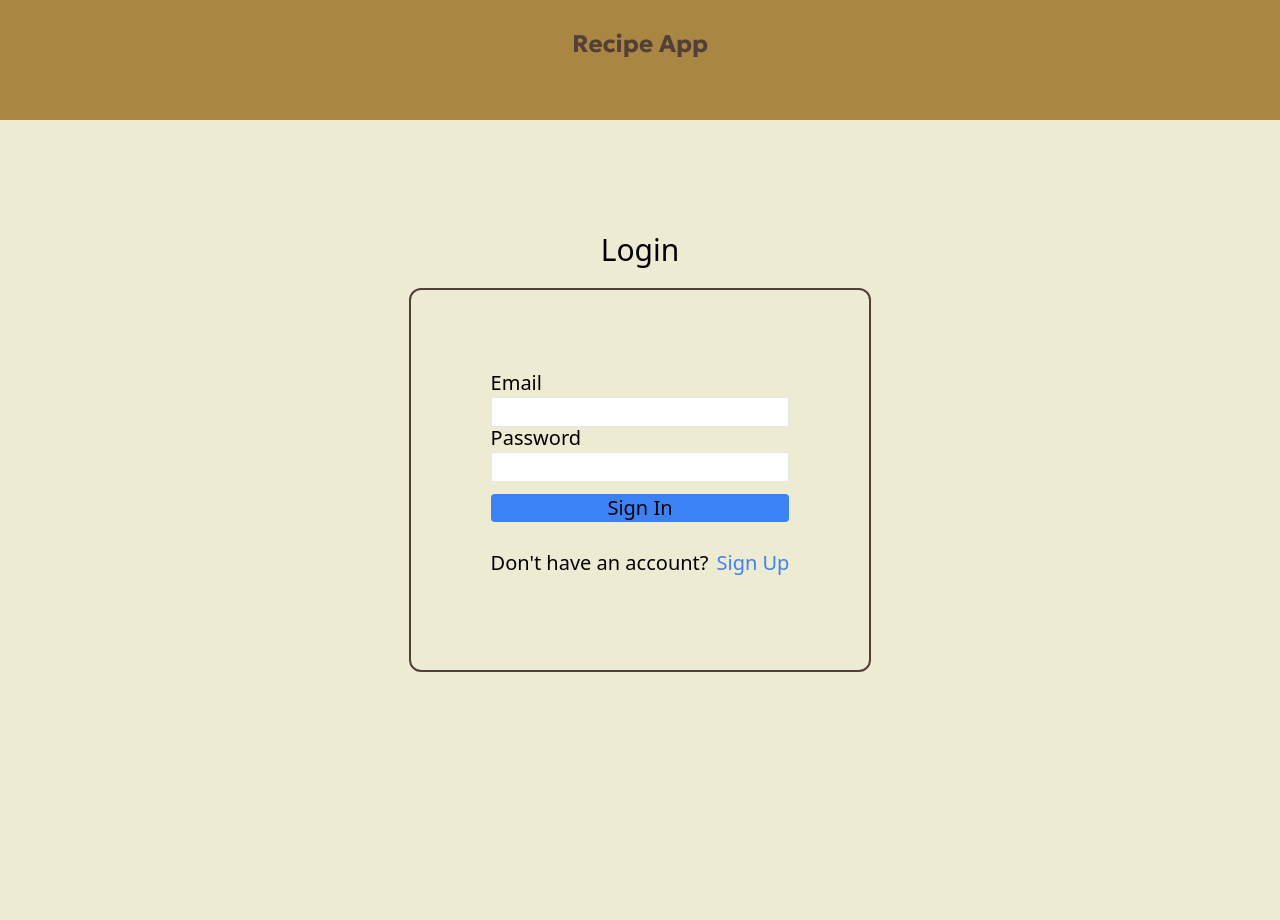
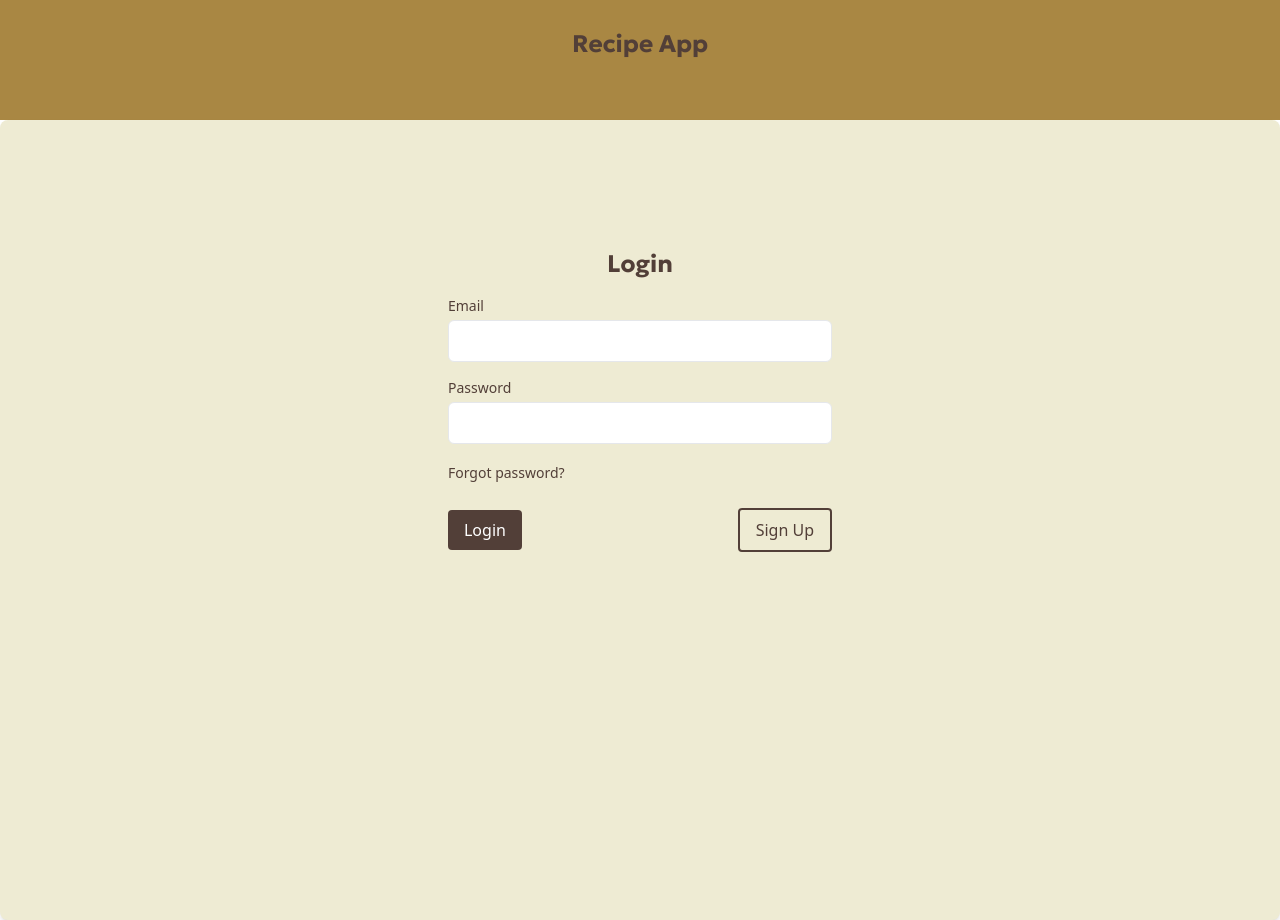
Before and after one commit to Renz757/recipe-app, a React (Vite) app: page /login in a window 1280 px wide. Built offline with nearby package versions, Linux system fonts and the light colour scheme; no server answers; the database is empty.

Commit message:
restyled component

```diff
--- a/src/Pages/Login.jsx
+++ b/src/Pages/Login.jsx
@@ -11,7 +11,7 @@ const Login = () => {
   const [signInError, setSignInError] = useState("");
   const [loading, setLoading] = useState(false);
 
-  const navigate = useNavigate()
+  const navigate = useNavigate();
 
   const emailHandler = (event) => {
     setEmail(event.target.value);
@@ -39,7 +39,7 @@ const Login = () => {
 
     try {
       await signInWithEmailAndPassword(auth, email, password);
-      navigate("/")
+      navigate("/");
     } catch (error) {
       setSignInError("There was an issue signing in");
       console.log(signInError, error);
@@ -48,39 +48,69 @@ const Login = () => {
   };
 
   return (
-    <div className="flex items-center w-screen h-screen bg-eggshell pt-28 flex-col gap-y-5">
-      <h1 className="text-3xl">Login</h1>
-      <form
-        onSubmit={submitHandler}
-        className="max-w-lg border-2 h-96 border-vandyke rounded-xl grid grid-cols-1 grid-rows-4 p-20 text-xl justify-center items-center"
+    <>
+      <div className="p-32 rounded-lg shadow-md bg-eggshell bg-no-repeat w-screen h-screen">
+        <div className="w-10/12 mx-auto">
+          <form onSubmit={submitHandler} className="max-w-sm mx-auto">
+            <h1 className="text-2xl font-bold font-Geologica text-vandyke mb-4 text-center">Login</h1>
+            <div className="mb-4">
+              <label
+                htmlFor="email"
+                className="block text-sm font-medium text-vandyke"
               >
-        <div className="flex flex-col">
-          <label>Email</label>
+                Email
+              </label>
               <input
+                type="email"
+                id="email"
+                name="email"
+                required
+                className="mt-1 p-2 w-full border rounded-md"
                 onChange={emailHandler}
-            value={email}
-            className="border"
-            type="text"
               />
             </div>
-        <div className="flex flex-col">
-          <label>Password</label>
+
+            <div className="mb-4">
+              <label
+                htmlFor="password"
+                className="block text-sm font-medium text-vandyke"
+              >
+                Password
+              </label>
               <input
+                type="password"
+                id="password"
+                name="password"
+                required
+                className="mt-1 p-2 w-full border rounded-md"
                 onChange={passwordHandler}
-            value={password}
-            className="border"
-            type="password"
               />
             </div>
-        <button type="submit" className="bg-blue-500 rounded">
-          Sign In
+
+            <div className="mb-6">
+              <a href="#" className="text-sm text-vandyke hover:underline">
+                Forgot password?
+              </a>
+            </div>
+
+            <div className="flex justify-between items-center">
+              <button
+                type="submit"
+                className="bg-vandyke text-white px-4 py-2 rounded"
+              >
+                Login
               </button>
-        <div className="flex gap-2 items-center">
-          <p>Don't have an account?</p>
-          <Link to="/signup" className="text-blue-500">Sign Up</Link>
+              <button
+                type="button"
+                className="bg-eggshell text-vandyke border-2 border-vandyke px-4 py-2 rounded "
+              >
+                <Link to="/signup">Sign Up</Link>
+              </button>
             </div>
           </form>
         </div>
+      </div>
+    </>
   );
 };
 
```
Lines whose indentation alone changed are shown as unchanged.
